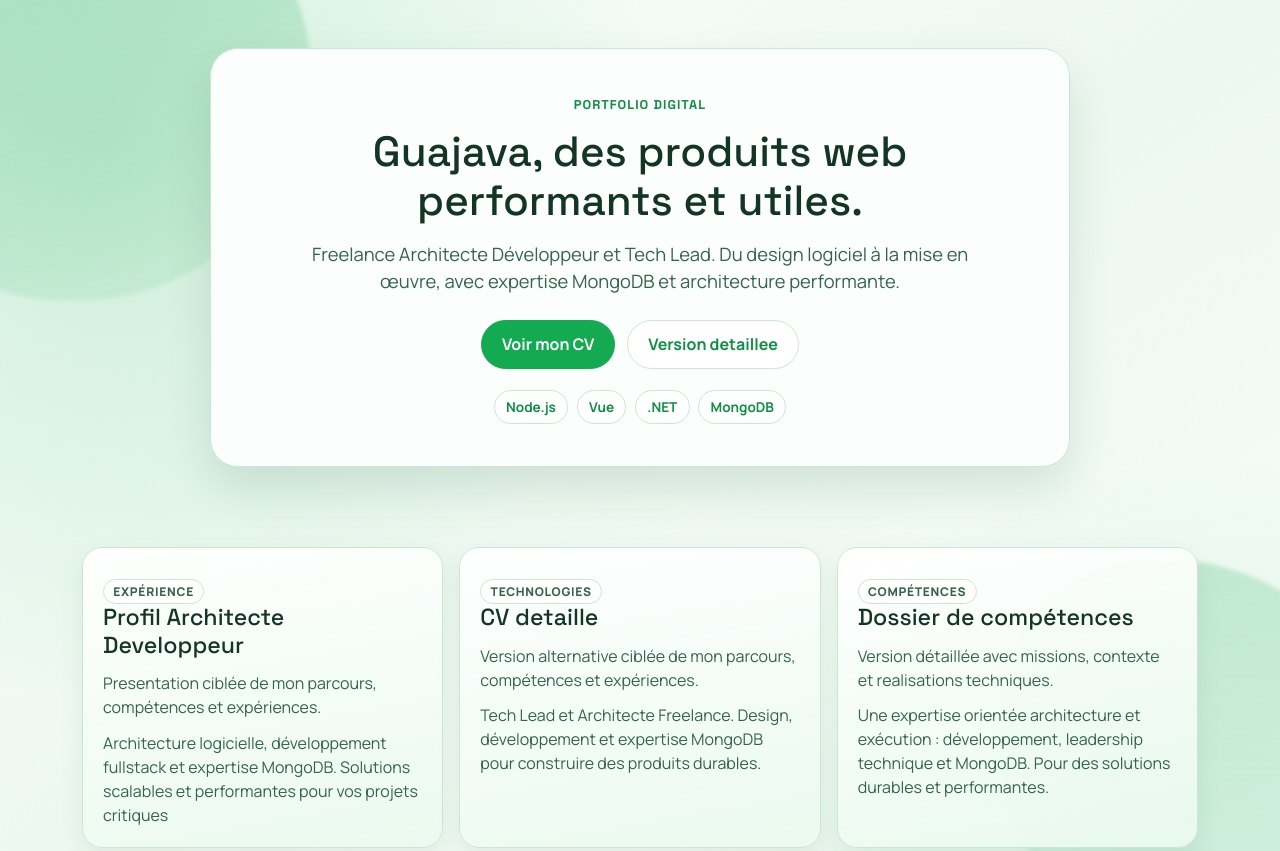
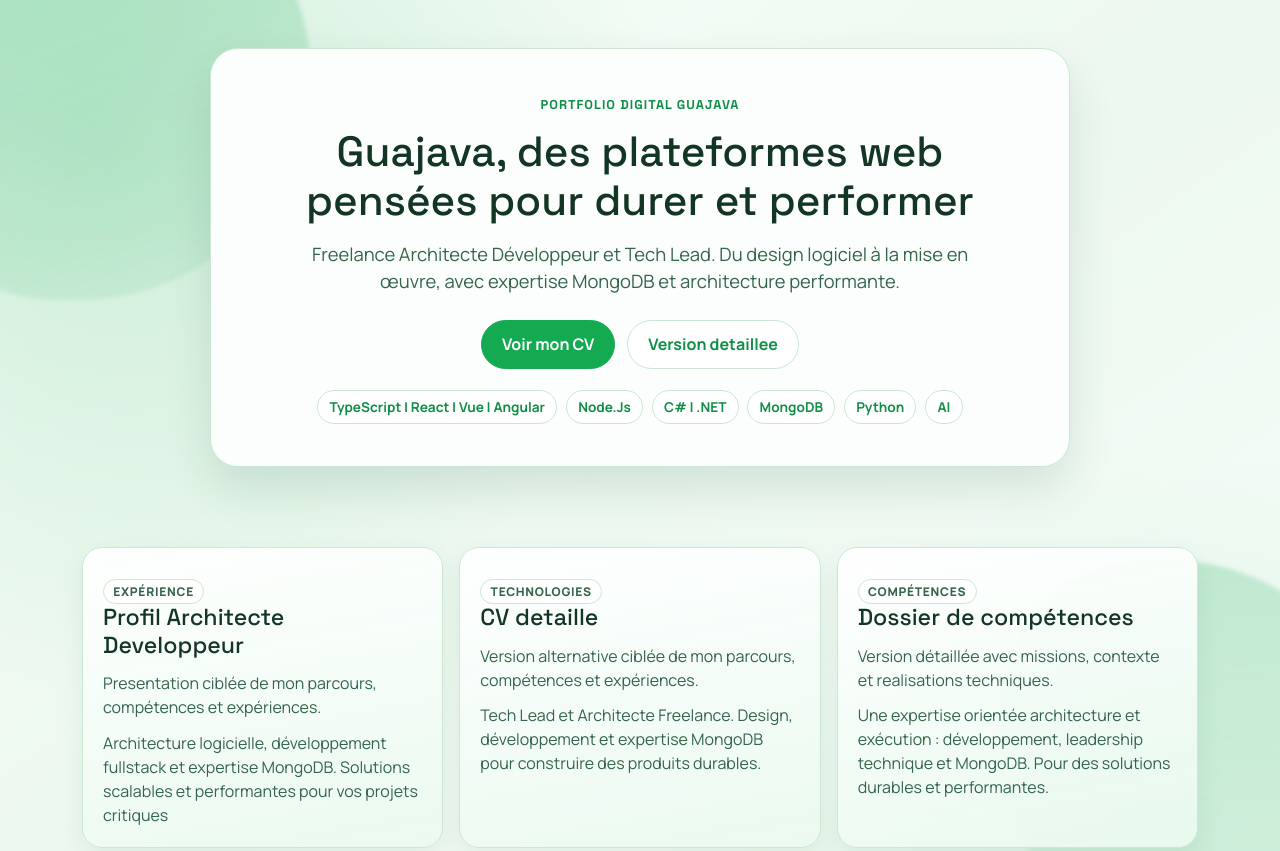
Before and after one commit to xconix/guajava-site, a website built with webpack: page index.html in a window 1280 px wide. Shown: the top 851 px of the page. Built offline with nearby package versions, Linux system fonts and the light colour scheme.

Commit message:
Optimisation de titre

```diff
--- a/index.html
+++ b/index.html
@@ -40,8 +40,8 @@
 
   <header class="hero container py-5 py-lg-5">
     <div class="hero-content">
-      <p class="hero-kicker">Portfolio digital</p>
-      <h1>Guajava, des produits web performants et utiles.</h1>
+      <p class="hero-kicker">Portfolio digital GUAJAVA</p>
+      <h1>Guajava, des plateformes web pensées pour durer et performer</h1>
       <p class="hero-subtitle">
         Freelance Architecte Développeur et Tech Lead. Du design logiciel à la mise en œuvre, avec expertise MongoDB et
         architecture performante.
@@ -53,10 +53,12 @@
           class="btn btn-ghost">Version detaillee</a>
       </div>
       <ul class="stack-list" aria-label="Technologies principales">
-        <li>Node.js</li>
-        <li>Vue</li>
-        <li>.NET</li>
+        <li>TypeScript | React | Vue | Angular</li>
+            <li>Node.Js</li>
+        <li>C# | .NET</li>
         <li>MongoDB</li>
+                <li>Python</li>
+                <li>AI</li>
       </ul>
     </div>
   </header>
@@ -126,7 +128,7 @@
   </main>
 
   <footer class="site-footer">
-    <p>&copy; 2026 Guajava - Tous droits reserves.</p>
+    <p>&copy; 2026 Guajava SASU - Tous droits reserves.</p>
   </footer>
 </body>
 
```
